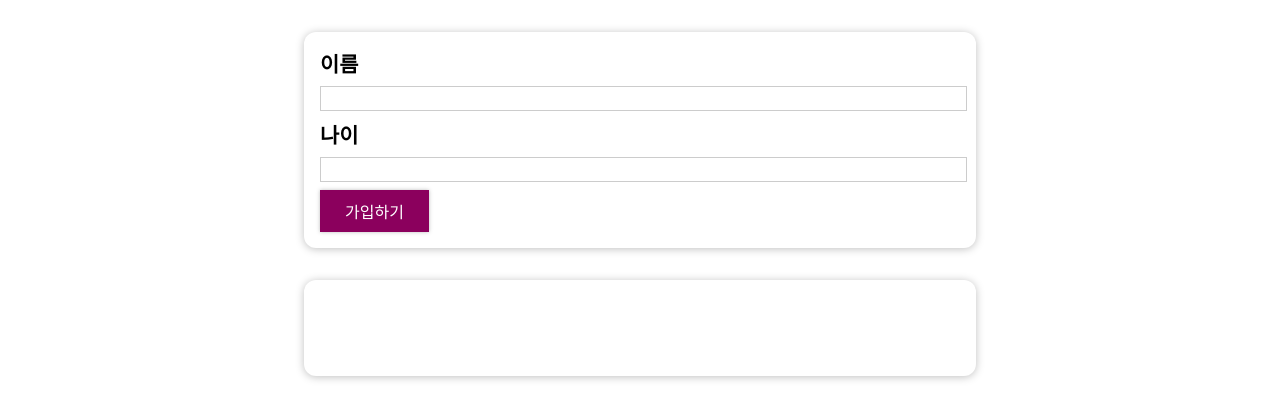
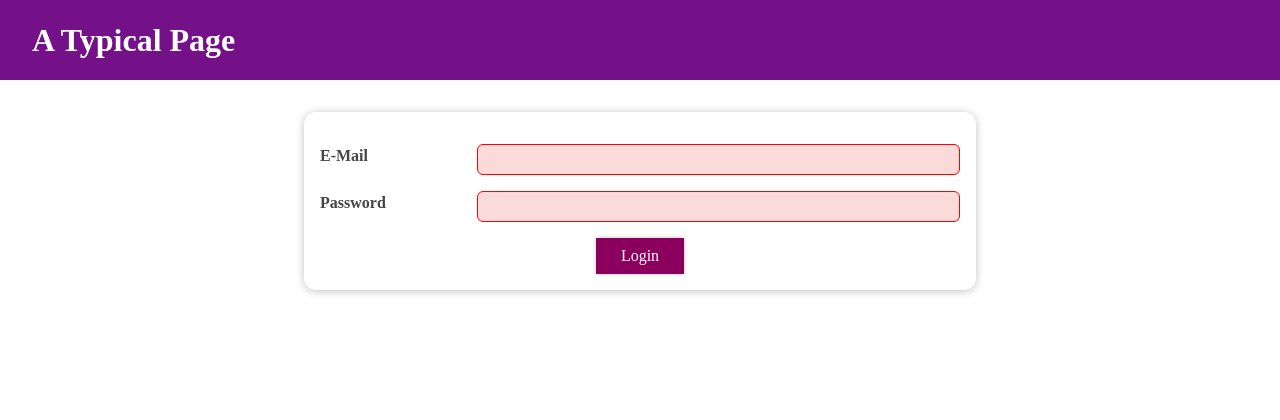
Before and after one commit to HanJongKyun/react-study202504, a React (Vite) app: page / in a window 1280 px wide. Shown: the top 420 px of the page. Built offline with nearby package versions, Linux system fonts and the light colour scheme.

Commit message:
Side Effect 템플릿 작성, 로그인 입력창 처리

```diff
--- a/src/App.jsx
+++ b/src/App.jsx
@@ -1,23 +1,15 @@
-import React, { useState } from 'react';
-import AddUsers from './components/Users/AddUsers';
-import UserList from './components/Users/UserList';
-
-const USER_LIST = [];
+import React from 'react';
+import MainHeader from './components/SideEffect/MainHeader/MainHeader';
+import Login from './components/SideEffect/Login/Login';
 
 const App = () => {
-  const [userList, setUserList] = useState(USER_LIST);
-
-  const addUserHandler = (newUser) => {
-    console.log(newUser);
-
-    setUserList((prev) => [...prev, newUser]);
-  };
-
   return (
-    <div>
-      <AddUsers onAdd={addUserHandler} />
-      <UserList list={userList} />
-    </div>
+    <>
+      <MainHeader />
+      <main style={{ marginTop: '7rem' }}>
+        <Login />
+      </main>
+    </>
   );
 };
 
--- a/src/UI/Button.jsx
+++ b/src/UI/Button.jsx
@@ -1,23 +1,25 @@
 import React from 'react';
-// import './Button.css';
+import './Button.css';
 
-// const Button = ({ children, type, className, onClick }) => {
-//   // ??: 널 병합 연산자 -> 좌항의 변수가 null or undefined일 경우 우항의 값으로 대체.
-//   // null or undefined가 아니라면? -> 원래의 변수값으로 적용.
-//   const cn = `button ${className ?? ''}`;
+const Button = ({ children, type, className, onClick, disabled }) => {
+  // ??: 널 병합 연산자 -> 좌항의 변수가 null or undefined일 경우 우항의 값으로 대체.
+  // null or undefined가 아니라면? -> 원래의 변수값으로 적용.
+  const cn = `button ${className ?? ''}`;
 
-//   return (
-//     <button type={type} className={cn} onClick={onClick}>
-//       {children}
-//     </button>
-//   );
-// };
-import styled from 'styled-components';
+  return (
+    <button type={type} className={cn} onClick={onClick} disabled={disabled}>
+      {children}
+    </button>
+  );
+};
+
+// import styled from 'styled-components';
 
 // styled-components를 활용하여 리액트 컴포넌트를 생성.
 // 생성과 동시에 요소에 스타일을 문자열로 지정.
 // html에서 제공하는 type, onClick 속성은 자동으로 처리해 줍니다.
 // 커스텀 props 같은 경우 템플릿 리터럴을 통해 동적으로 처리가 가능합니다.
+/*
 const Button = styled.button`
   font: inherit;
   padding: 0.5rem 1.5rem;
@@ -39,5 +41,6 @@
     box-shadow: 0 0 8px rgba(0, 0, 0, 0.26);
   }
 `;
+*/
 
 export default Button;
--- /dev/null
+++ b/src/components/SideEffect/Login/Login.jsx
@@ -0,0 +1,84 @@
+import React, { useState } from 'react';
+import styles from './Login.module.css';
+import Button from '../../../UI/Button';
+import Card from '../../../UI/Card';
+
+const Login = () => {
+  // 이메일 입력값 상태 관리
+  const [enteredEmail, setEnteredEmail] = useState('');
+
+  // 비밀번호 입력값 상태 관리
+  const [enteredPw, setEnteredPw] = useState('');
+
+  // 이메일 입력이 유효한지를 상태 관리
+  const [emailIsVaild, setEmailIsValid] = useState();
+
+  // 비밀번호 입력도 유효한지를 상태관리
+  const [pwIsValid, setPwIsValid] = useState();
+
+  // 이메일이 변경될 때마다 실행할 핸들러
+  const emailChangeHandler = (e) => {
+    setEnteredEmail(e.target.value);
+  };
+
+  // 비밀번호가 변경될 때마다 실행할 핸들러
+  const passwordChangeHandler = (e) => {
+    setEnteredPw(e.target.value);
+  };
+
+  const validateEmailHandler = () => {
+    setEmailIsValid(enteredEmail.includes('@'));
+  };
+
+  const validatePasswordHandler = () => {
+    setPwIsValid(enteredPw.trim().length > 6);
+  };
+
+  const submitHandler = (e) => {
+    e.preventDefault();
+    console.log('submit 동작함!');
+  };
+
+  return (
+    <Card className={styles.login}>
+      <form onSubmit={submitHandler}>
+        <div
+          className={`${styles.control} ${!emailIsVaild ? styles.invalid : ''}`}
+        >
+          <label htmlFor='email'>E-Mail</label>
+          <input
+            type='email'
+            id='email'
+            value={enteredEmail}
+            onChange={emailChangeHandler}
+            onBlur={validateEmailHandler} // blur는 focus의 반대
+          />
+        </div>
+        <div
+          className={`${styles.control} ${!pwIsValid ? styles.invalid : ''}`}
+        >
+          <label htmlFor='password'>Password</label>
+          <input
+            type='password'
+            id='password'
+            value={enteredPw}
+            onChange={passwordChangeHandler}
+            onBlur={validatePasswordHandler}
+          />
+        </div>
+        <div className={styles.actions}>
+          {/* button은 disabled를 통해 비활성화 기능 구현. true면 비활성, false면 활성 */}
+          <Button
+            type='submit'
+            className={styles.btn}
+            disabled={!(emailIsVaild && pwIsValid)}
+          >
+            Login
+          </Button>
+        </div>
+      </form>
+    </Card>
+  );
+};
+
+export default Login;
--- /dev/null
+++ b/src/components/SideEffect/Login/Login.module.css
@@ -0,0 +1,55 @@
+.login {
+  width: 90%;
+  max-width: 40rem;
+  margin: 2rem auto;
+  padding: 2rem;
+}
+
+.control {
+  margin: 1rem 0;
+  display: flex;
+  align-items: stretch;
+  flex-direction: column;
+}
+
+.control label,
+.control input {
+  display: block;
+}
+
+.control label {
+  font-weight: bold;
+  flex: 1;
+  color: #464646;
+  margin-bottom: 0.5rem;
+}
+
+.control input {
+  flex: 3;
+  font: inherit;
+  padding: 0.35rem 0.35rem;
+  border-radius: 6px;
+  border: 1px solid #ccc;
+}
+
+.control input:focus {
+  outline: none;
+  border-color: #4f005f;
+  background: #f6dbfc;
+}
+
+.control.invalid input {
+  border-color: red;
+  background: #fbdada;
+}
+
+.actions {
+  text-align: center;
+}
+
+@media (min-width: 768px) {
+  .control {
+    align-items: center;
+    flex-direction: row;
+  }
+}
--- /dev/null
+++ b/src/components/SideEffect/MainHeader/MainHeader.jsx
@@ -0,0 +1,14 @@
+import React from 'react';
+import Navigation from '../Navigation/Navigation';
+import classes from './MainHeader.module.css';
+
+const MainHeader = (props) => {
+  return (
+    <header className={classes['main-header']}>
+      <h1>A Typical Page</h1>
+      <Navigation />
+    </header>
+  );
+};
+
+export default MainHeader;
--- /dev/null
+++ b/src/components/SideEffect/MainHeader/MainHeader.module.css
@@ -0,0 +1,16 @@
+.main-header {
+  position: fixed;
+  top: 0;
+  left: 0;
+  width: 100%;
+  height: 5rem;
+  display: flex;
+  justify-content: space-between;
+  align-items: center;
+  background: #741188;
+  padding: 0 2rem;
+}
+
+.main-header h1 {
+  color: white;
+}
--- /dev/null
+++ b/src/components/SideEffect/Navigation/Navigation.jsx
@@ -0,0 +1,12 @@
+import React from 'react';
+import classes from './Navigation.module.css';
+
+const Navigation = () => {
+  return (
+    <nav className={classes.nav}>
+      <ul></ul>
+    </nav>
+  );
+};
+
+export default Navigation;
--- /dev/null
+++ b/src/components/SideEffect/Navigation/Navigation.module.css
@@ -0,0 +1,43 @@
+.nav ul {
+  list-style: none;
+  margin: 0;
+  padding: 0;
+  display: flex;
+  align-items: center;
+}
+
+.nav li {
+  margin: 0;
+  margin-left: 2rem;
+}
+
+.nav a {
+  text-decoration: none;
+  color: white;
+}
+
+.nav a:hover,
+.nav a:active {
+  color: #f3cafb;
+}
+
+.nav button {
+  font: inherit;
+  background: #dd0db0;
+  border: 1px solid #dd0db0;
+  padding: 0.5rem 1.5rem;
+  color: white;
+  cursor: pointer;
+  box-shadow: 0 2px 4px rgba(0, 0, 0, 0.26);
+  border-radius: 20px;
+}
+
+.nav button:focus {
+  outline: none;
+}
+
+.nav button:hover,
+.nav button:active {
+  color: #f3cafb;
+  box-shadow: 0 2px 10px rgba(0, 0, 0, 0.26);
+}
```
Also changed, not shown: src/components/SideEffect/Home/Home.jsx (added, +13 -0 lines), src/components/SideEffect/Home/Home.module.css (added, +7 -0 lines).
